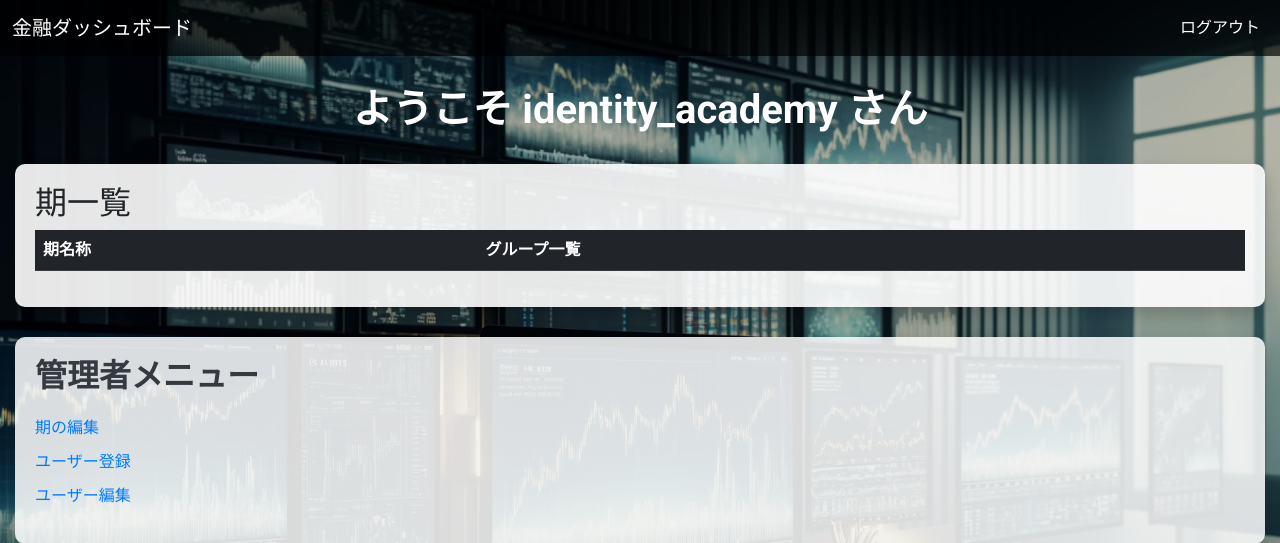
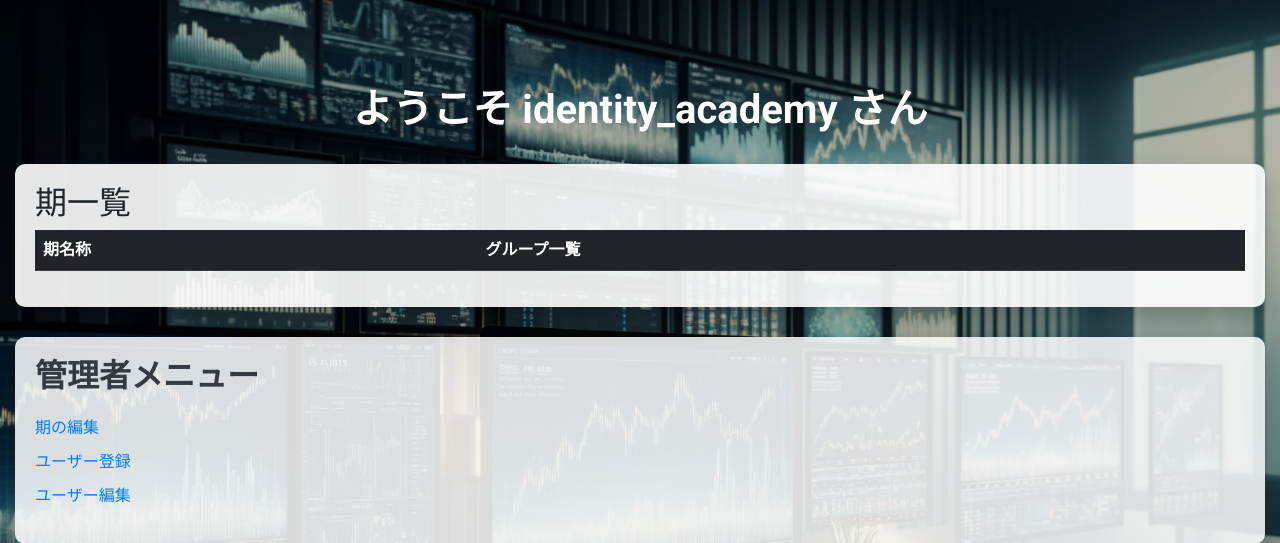
Before and after one commit to hirotoshi217/IA_PL_System, a Flask app: page /auth/unified_dashboard in a window 1280 px wide. Shown: the top 543 px of the page. Run offline with Flask 3, Linux system fonts and the light colour scheme; a user stored in the database is signed in; data that the repository does not hold is empty; parts of the project's set-up code (start-up, migrations or seed data) failed here and were passed over; some libraries are stand-ins or nearby versions.

Commit message:
Update unified_dashboard.html

```diff
--- a/templates/unified_dashboard.html
+++ b/templates/unified_dashboard.html
@@ -1,4 +1,3 @@
-<!-- templates/unified_dashboard.html -->
 <!DOCTYPE html>
 <html lang="ja">
 <head>
@@ -21,7 +20,7 @@
       font-family: 'Roboto', sans-serif;
       position: relative;
       margin: 0;
-      padding-top: 56px; /* ナビゲーションバーの高さ分の余白 */
+      padding-top: 56px; /* もともとのナビゲーションバー高さ分の余白 */
     }
 
     /* オーバーレイの追加 */
@@ -115,20 +114,6 @@
       text-decoration: none;
     }
 
-    /* ナビゲーションバーのスタイル */
-    .navbar-custom {
-      background-color: rgba(0, 0, 0, 0.7);
-    }
-
-    .navbar-custom .navbar-brand,
-    .navbar-custom .nav-link {
-      color: #ffffff;
-    }
-
-    .navbar-custom .nav-link:hover {
-      color: #cccccc;
-    }
-
     /* レスポンシブデザイン調整（オプション） */
     @media (max-width: 768px) {
       .welcome-header h1 {
@@ -143,24 +128,6 @@
   </style>
 </head>
 <body>
-  <!-- ナビゲーションバー -->
-  <nav class="navbar navbar-expand-lg navbar-dark fixed-top navbar-custom">
-    <div class="container-fluid">
-      <a class="navbar-brand" href="{{ url_for('auth.index') }}">金融ダッシュボード</a>
-      <button class="navbar-toggler" type="button" data-bs-toggle="collapse" data-bs-target="#navbarNav"
-              aria-controls="navbarNav" aria-expanded="false" aria-label="ナビゲーションの切替">
-        <span class="navbar-toggler-icon"></span>
-      </button>
-      <div class="collapse navbar-collapse" id="navbarNav">
-        <ul class="navbar-nav ms-auto">
-          <li class="nav-item">
-            <a class="nav-link" href="{{ url_for('auth.logout') }}">ログアウト</a>
-          </li>
-        </ul>
-      </div>
-    </div>
-  </nav>
-
   <!-- メインコンテンツ -->
   <div class="main-container">
     <div class="welcome-header">
@@ -173,7 +140,8 @@
       <table class="table table-striped table-hover">
         <thead class="table-dark">
           <tr>
-            <th scope="col">期名称</th>
+            <!-- クリックでソート可能にするため、id属性を追加 -->
+            <th scope="col" id="sortable">期名称</th>
             <th scope="col">グループ一覧</th>
           </tr>
         </thead>
@@ -204,7 +172,7 @@
     </div>
     {% endif %}
 
-    <!-- ログアウトボタン（リンクに変更） -->
+    <!-- ログアウトボタン -->
     <div class="mt-4 text-center">
       <a href="{{ url_for('auth.logout') }}" class="logout-button"><i class="bi bi-box-arrow-right"></i> ログアウト</a>
     </div>
@@ -212,5 +180,32 @@
 
   <!-- Bootstrap JSの読み込み（オプション） -->
   <script src="https://cdn.jsdelivr.net/npm/bootstrap@5.3.0/dist/js/bootstrap.bundle.min.js"></script>
+
+  <!-- テーブルソート機能の追加 -->
+  <script>
+    document.addEventListener('DOMContentLoaded', function () {
+      const getCellValue = (tr, idx) => tr.children[idx].innerText || tr.children[idx].textContent;
+
+      const comparer = function(idx, asc) {
+        return function(a, b) {
+          const v1 = getCellValue(asc ? a : b, idx);
+          const v2 = getCellValue(asc ? b : a, idx);
+          return v1.localeCompare(v2, undefined, {numeric: true});
+        };
+      };
+
+      const table = document.querySelector('.table-responsive table');
+      const th = table.querySelector('thead th#sortable');
+      let asc = true;
+      th.style.cursor = 'pointer';
+      th.addEventListener('click', function () {
+        const tbody = table.querySelector('tbody');
+        Array.from(tbody.querySelectorAll('tr'))
+          .sort(comparer(0, asc))
+          .forEach(tr => tbody.appendChild(tr));
+        asc = !asc;
+      });
+    });
+  </script>
 </body>
 </html>
```
